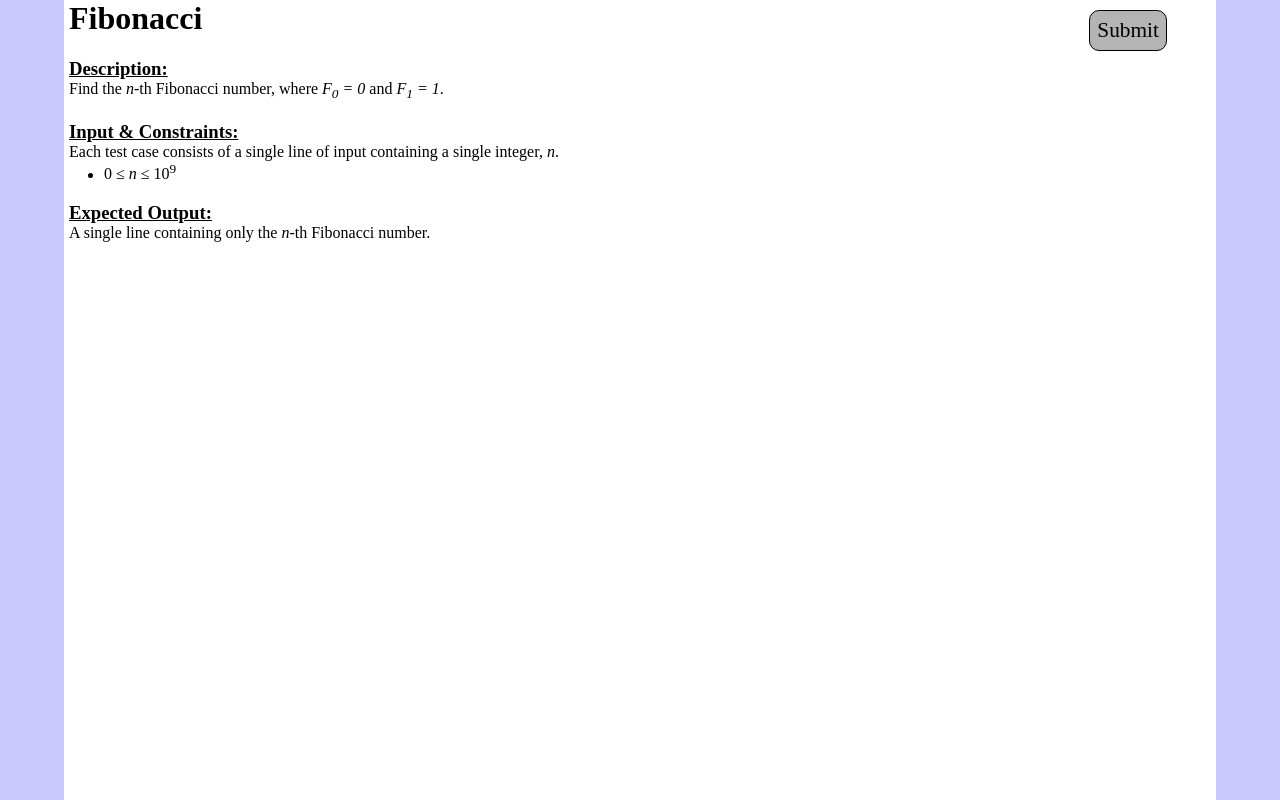
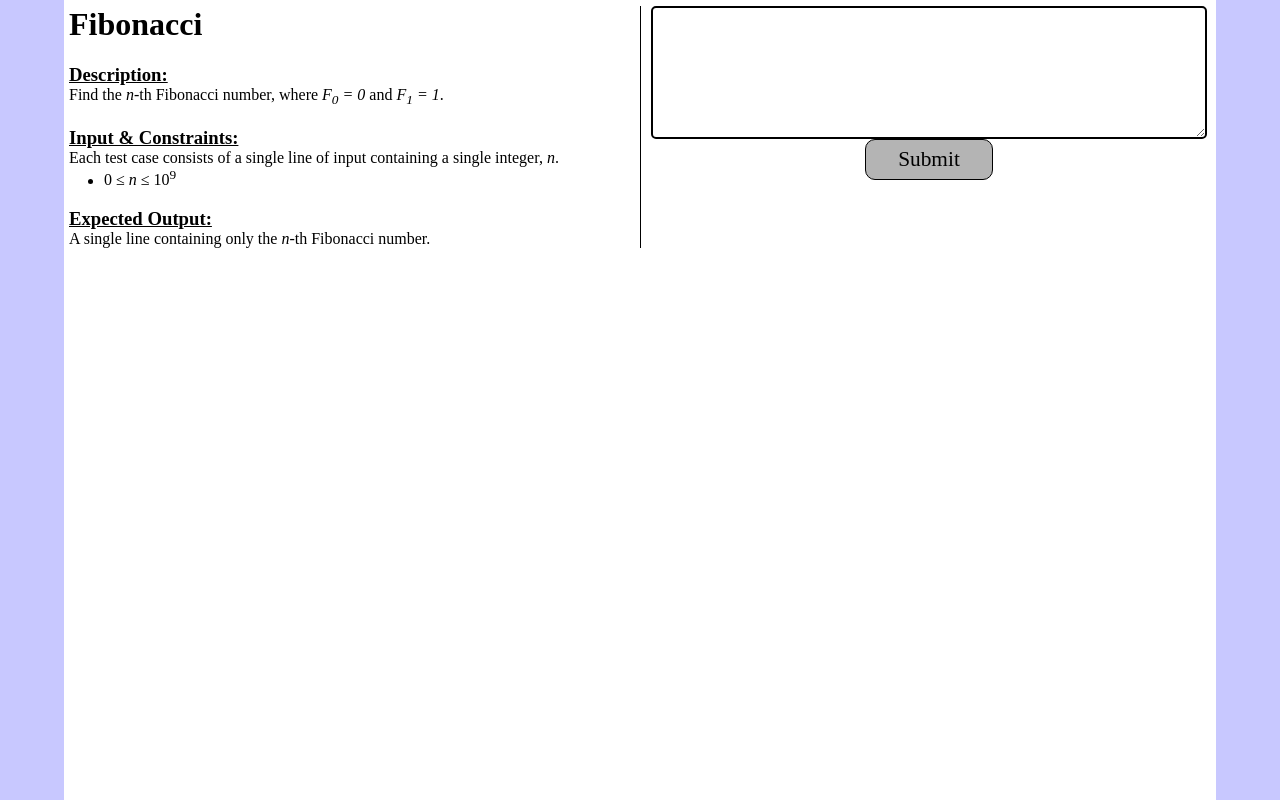
Before and after one commit to Jashaszun/codecomplete, a plain HTML site: page index.html in a window 1280 px wide. Drawn offline with Linux system fonts and the light colour scheme.

Commit message:
Made the problem page two-column.
Left column is description, right column is code submission.

```diff
--- a/index.html
+++ b/index.html
@@ -2,10 +2,15 @@
 <head><link href="style.css" rel="stylesheet" type="text/css"/></head>
 <body>
   <div id="content-div">
+    <table border="0"><tr>
+      <td>
+
+      </td><td>
+
+      </td>
+    </tr></table>
+    <div id="problem-description-div">
       <h1>Fibonacci</h1>
-    <div id="submit-div" onclick="javascript:alert('You clicked Submit!')">
-      Submit
-    </div>
       <h3><span class="underlined-span">Description:</span></h3>
       <span>Find the <i>n</i>-th Fibonacci number, where <i>F<sub>0</sub> = 0</i> and <i>F<sub>1</sub> = 1</i>.</span>
       <h3><span class="underlined-span">Input & Constraints:</span></h3>
@@ -16,4 +21,14 @@
       <h3><span class="underlined-span">Expected Output:</span></h3>
       <span>A single line containing only the <i>n</i>-th Fibonacci number.</span>
     </div>
+    <div id="problem-submission-div">
+      <div id="problem-submission-inner-div">
+        <textarea id="code-textarea"></textarea>
+        <div></div>
+        <div id="submit-div" onclick="javascript:alert('You clicked Submit!')">
+          Submit
+        </div>
+      </div>
+    </div>
+  </div>
 </body>
--- a/style.css
+++ b/style.css
@@ -11,6 +11,24 @@ body
     background-color: white;
     height: 100%;
 }
+#problem-description-div
+{
+    position: relative;
+    left: 0%;
+    width: 50%;
+    float: left;
+    border-right: 1px solid black;
+}
+#problem-submission-div
+{
+    position: relative;
+//    left: 50%;
+//    width: 50%;
+    left: 0%;
+    width: 50%;
+    margin-left: 50%;
+    border-left: 1px solid black;
+}
 h1
 {
     margin-top: 0px;
@@ -18,11 +36,14 @@ h1
 }
 #submit-div
 {
-    margin-top: 10px;
-    display: block;
-    position: absolute;
-    top: 0%;
-    left: 89%;
+//    margin-top: 10px;
+//    display: block;
+//    position: absolute;
+//    top: 0%;
+    width: 20%;
+    margin-left: auto;
+    margin-right: auto;
+    text-align: center;
     padding: 7px;
     background-color: rgb(180, 180, 180);
     border: 1px solid black;
@@ -49,3 +70,16 @@ span
 {
     padding-left: 5px;
 }
+
+#problem-submission-inner-div
+{
+    margin-left: 10px;
+    margin-right: 10px;
+}
+#code-textarea
+{
+    width: 100%;
+    height: 10em;
+    border: 2px solid black;
+    border-radius: 5px;
+}
```
Lines whose indentation alone changed are shown as unchanged.
